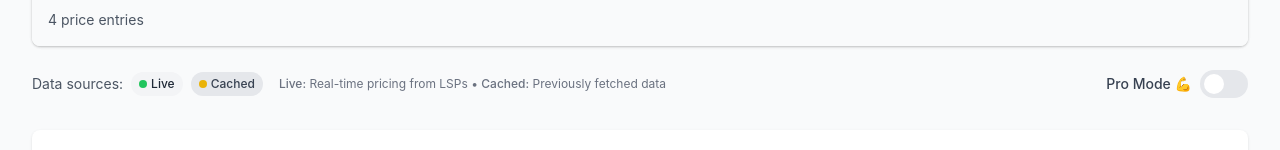
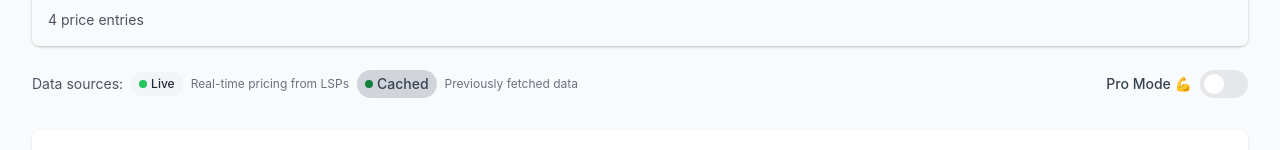
Before and after one commit to NodeDiver/alby-lsp-priceboard, a Next.js app: page / in a window 1280 px wide. Shown: the part 746-896 px from the top of the page. Built offline with nearby package versions, Linux system fonts and the light colour scheme; no server answers.

Commit message:
fix: Update Cached legend styling to match table badges and improve layout

```diff
--- a/pages/index.tsx
+++ b/pages/index.tsx
@@ -361,10 +361,9 @@ export default function Home() {
             <div className="flex items-center space-x-2">
               <span>Data sources:</span>
               <span className="inline-flex items-center px-2 py-1 rounded-full text-xs font-medium bg-gray-100 text-gray-800" title="Real-time data from LSP APIs"><span className="w-2 h-2 rounded-full bg-green-500 mr-1"></span>Live</span>
-              <span className="inline-flex items-center px-2 py-1 rounded-full text-xs font-medium bg-gray-200 text-gray-700" title="Previously fetched data"><span className="w-2 h-2 rounded-full bg-yellow-500 mr-1"></span>Cached</span>
-            </div>
-            <div className="text-xs text-gray-500">
-              <span className="font-medium">Live:</span> Real-time pricing from LSPs • <span className="font-medium">Cached:</span> Previously fetched data
+              <span className="text-xs text-gray-500">Real-time pricing from LSPs</span>
+              <span className="inline-flex items-center px-2 py-1 rounded-full text-sm font-medium bg-gray-300 text-gray-700" title="Previously fetched data"><span className="w-2 h-2 rounded-full bg-green-700 mr-1"></span>Cached</span>
+              <span className="text-xs text-gray-500">Previously fetched data</span>
             </div>
           </div>
 
```
